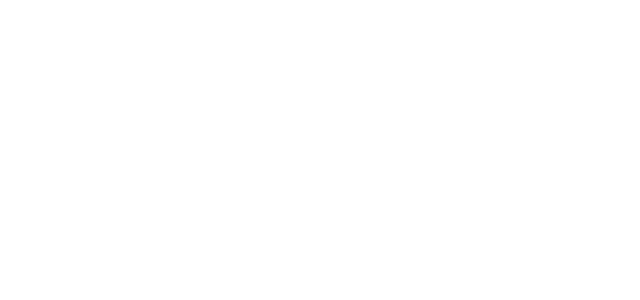
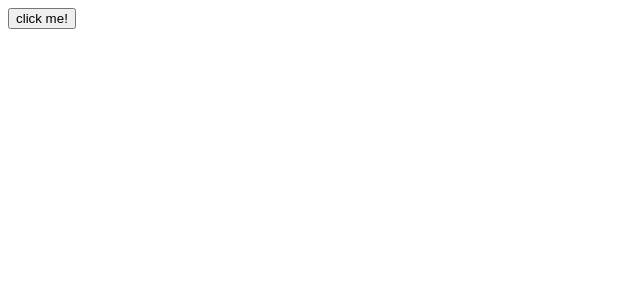
Before and after one commit to amar-jondhalekar/react-concepts-playground, a React (Vite) app in the folder event-handling/: page / in a window 1280 px wide. Shown: the top 300 px of the page, without its empty margins (0-640 px from the left). Built offline with nearby package versions, Linux system fonts and the light colour scheme.

Commit message:
added new way to handle onClick function inline

```diff
--- a/event-handling/src/App.jsx
+++ b/event-handling/src/App.jsx
@@ -8,7 +8,7 @@
   return (
     <>
     {/* <button onClick={alert('clicked button')}>Click Me!</button> */}
-    {/* <button onClick={() => {alert('button clicked!')}}>click me!</button> */}
+    <button onClick={() => {alert('button clicked!')}}>click me!</button>
     {/* <Button clickMe={handleClick}></Button> */}
     </>
   )
--- a/event-handling/src/components/Button.jsx
+++ b/event-handling/src/components/Button.jsx
@@ -5,6 +5,7 @@
     <>
     <div>
     <h2>Click the button : </h2>
+    {/* <h3> {children}</h3> */}
     <button onClick={props.clickMe}>
         I don't do anything
     </button>
```
